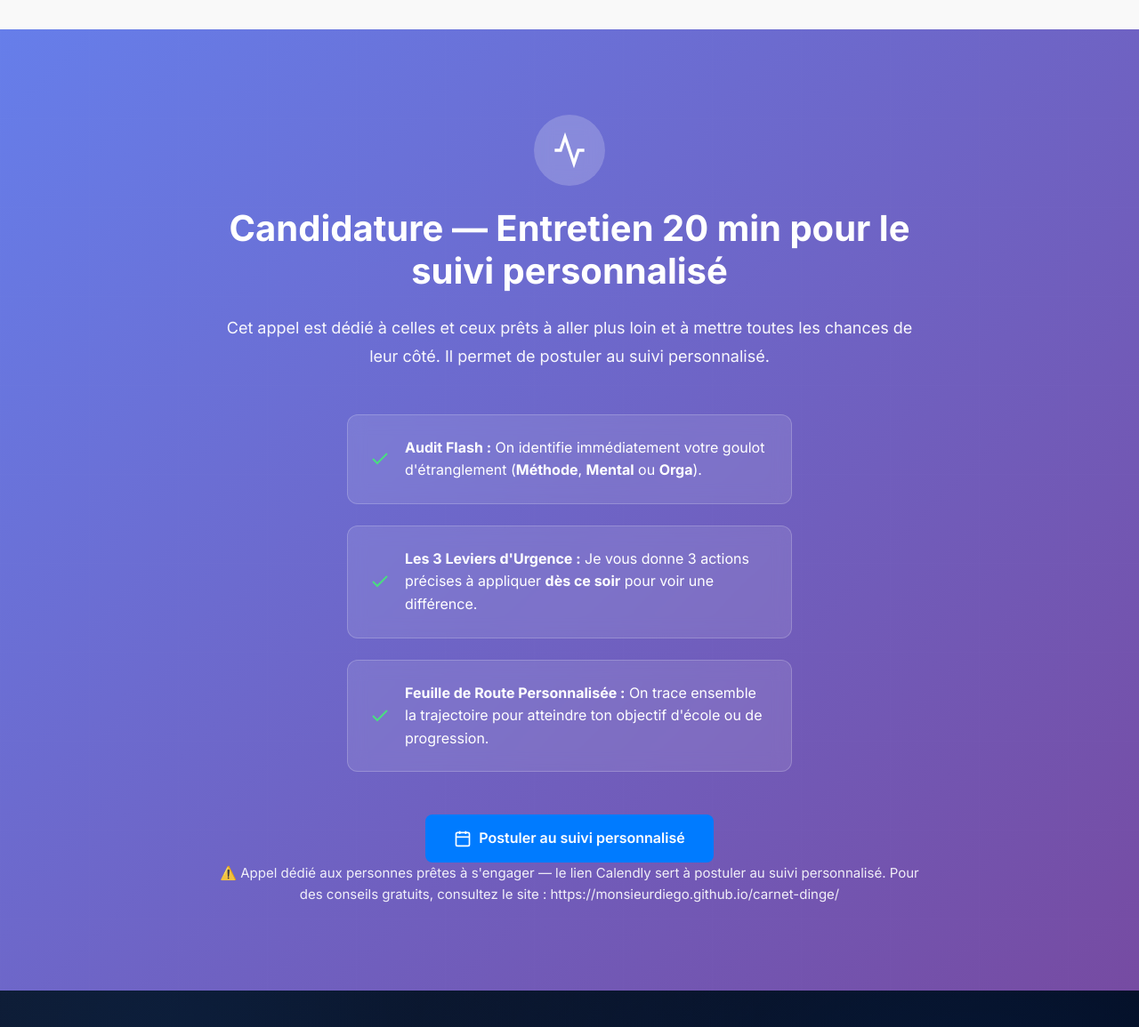
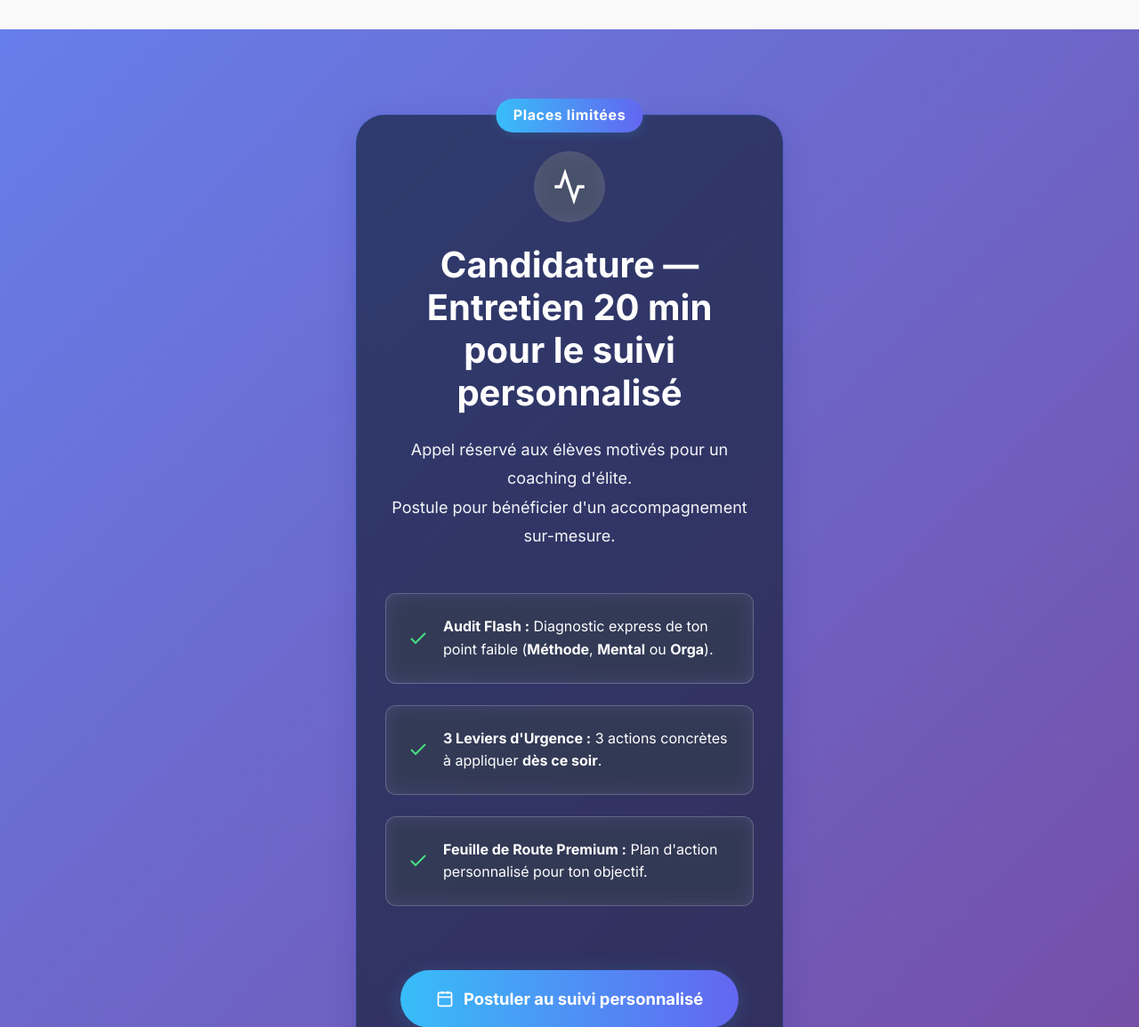
Before and after one commit to monsieurdiego/carnet-dinge, a plain HTML site: page index.html in a window 1280 px wide. Shown: the part 5190-6345 px from the top of the page at 89% size. Drawn offline with Linux system fonts and the light colour scheme.

Commit message:
UI premium : section postuler au suivi en glassmorphism, badge, bouton Calendly pro

```diff
--- a/index.html
+++ b/index.html
@@ -720,6 +720,8 @@
     <section class="diagnostic">
         <div class="container">
             <div class="diagnostic-content">
+                <div class="diagnostic-glasscard">
+                    <div class="diagnostic-badge">Places limitées</div>
                     <div class="diagnostic-icon">
                         <svg xmlns="http://www.w3.org/2000/svg" viewBox="0 0 24 24" fill="none" stroke="currentColor" stroke-width="2">
                             <path d="M22 12h-4l-3 9L9 3l-3 9H2"></path>
@@ -727,30 +729,30 @@
                     </div>
                     <h2 class="diagnostic-title">Candidature — Entretien 20 min pour le suivi personnalisé</h2>
                     <p class="diagnostic-description">
-                    Cet appel est dédié à celles et ceux prêts à aller plus loin et à mettre toutes les chances de leur côté. Il permet de postuler au suivi personnalisé.
+                        Appel réservé aux élèves motivés pour un coaching d'élite. <br>Postule pour bénéficier d'un accompagnement sur-mesure.
                     </p>
                     <div class="diagnostic-features">
                         <div class="feature-item">
                             <svg xmlns="http://www.w3.org/2000/svg" width="24" height="24" viewBox="0 0 24 24" fill="none" stroke="currentColor" stroke-width="2">
                                 <polyline points="20 6 9 17 4 12"></polyline>
                             </svg>
-                        <span><strong>Audit Flash :</strong> On identifie immédiatement votre goulot d'étranglement (<strong>Méthode</strong>, <strong>Mental</strong> ou <strong>Orga</strong>).</span>
+                            <span><strong>Audit Flash :</strong> Diagnostic express de ton point faible (<strong>Méthode</strong>, <strong>Mental</strong> ou <strong>Orga</strong>).</span>
                         </div>
                         <div class="feature-item">
                             <svg xmlns="http://www.w3.org/2000/svg" width="24" height="24" viewBox="0 0 24 24" fill="none" stroke="currentColor" stroke-width="2">
                                 <polyline points="20 6 9 17 4 12"></polyline>
                             </svg>
-                        <span><strong>Les 3 Leviers d'Urgence :</strong> Je vous donne 3 actions précises à appliquer <strong>dès ce soir</strong> pour voir une différence.</span>
+                            <span><strong>3 Leviers d'Urgence :</strong> 3 actions concrètes à appliquer <strong>dès ce soir</strong>.</span>
                         </div>
                         <div class="feature-item">
                             <svg xmlns="http://www.w3.org/2000/svg" width="24" height="24" viewBox="0 0 24 24" fill="none" stroke="currentColor" stroke-width="2">
                                 <polyline points="20 6 9 17 4 12"></polyline>
                             </svg>
-                        <span><strong>Feuille de Route Personnalisée :</strong> On trace ensemble la trajectoire pour atteindre ton objectif d'école ou de progression.</span>
+                            <span><strong>Feuille de Route Premium :</strong> Plan d'action personnalisé pour ton objectif.</span>
                         </div>
                     </div>
-                <a href="https://calendly.com/monsieurdiego-rien/20min" target="_blank" class="button button-primary diagnostic-cta">
-                    <svg xmlns="http://www.w3.org/2000/svg" width="20" height="20" viewBox="0 0 24 24" fill="none" stroke="currentColor" stroke-width="2">
+                    <a href="https://calendly.com/monsieurdiego-rien/20min" target="_blank" class="button button-premium diagnostic-cta">
+                        <svg xmlns="http://www.w3.org/2000/svg" width="22" height="22" viewBox="0 0 24 24" fill="none" stroke="currentColor" stroke-width="2">
                             <rect x="3" y="4" width="18" height="18" rx="2" ry="2"></rect>
                             <line x1="16" y1="2" x2="16" y2="6"></line>
                             <line x1="8" y1="2" x2="8" y2="6"></line>
@@ -758,6 +760,7 @@
                         </svg>
                         Postuler au suivi personnalisé
                     </a>
+                </div>
                 <p class="diagnostic-note">⚠️ Appel dédié aux personnes prêtes à s'engager — le lien Calendly sert à postuler au suivi personnalisé. Pour des conseils gratuits, consultez le site : https://monsieurdiego.github.io/carnet-dinge/</p>
             </div>
         </div>
--- a/style.css
+++ b/style.css
@@ -1,3 +1,57 @@
+/* Carte premium glassmorphism pour la candidature au suivi */
+.diagnostic-glasscard {
+    background: rgba(17, 28, 50, 0.65);
+    border-radius: 2rem;
+    box-shadow: 0 8px 32px 0 rgba(31, 38, 135, 0.18);
+    backdrop-filter: blur(12px);
+    -webkit-backdrop-filter: blur(12px);
+    border: 1.5px solid rgba(0, 123, 255, 0.18);
+    padding: 2.5rem 2rem 2.5rem 2rem;
+    max-width: 480px;
+    margin: 0 auto 2.5rem auto;
+    position: relative;
+    text-align: center;
+}
+
+.diagnostic-badge {
+    position: absolute;
+    top: -1.2rem;
+    left: 50%;
+    transform: translateX(-50%);
+    background: linear-gradient(90deg, #38bdf8 0%, #6366f1 100%);
+    color: #fff;
+    font-weight: 700;
+    font-size: 1rem;
+    padding: 0.4rem 1.2rem;
+    border-radius: 999px;
+    box-shadow: 0 2px 12px 0 rgba(56,189,248,0.18);
+    letter-spacing: 0.04em;
+    z-index: 2;
+}
+
+.button.button-premium {
+    background: linear-gradient(90deg, #38bdf8 0%, #6366f1 100%);
+    color: #fff;
+    font-weight: 700;
+    font-size: 1.15rem;
+    border: none;
+    border-radius: 999px;
+    padding: 1.1rem 2.5rem;
+    margin-top: 1.5rem;
+    box-shadow: 0 4px 24px 0 rgba(56,189,248,0.18);
+    transition: transform 0.15s, box-shadow 0.15s;
+    display: inline-flex;
+    align-items: center;
+    gap: 0.7rem;
+    cursor: pointer;
+    position: relative;
+    overflow: hidden;
+}
+.button.button-premium:hover {
+    transform: translateY(-2px) scale(1.04);
+    box-shadow: 0 8px 32px 0 rgba(99,102,241,0.22);
+    filter: brightness(1.08);
+}
 /* Forcer le footer à être full-width premium, sans fond blanc ni padding sur le container */
 .footer .container {
     background: none !important;
```
Lines whose indentation alone changed are shown as unchanged.
